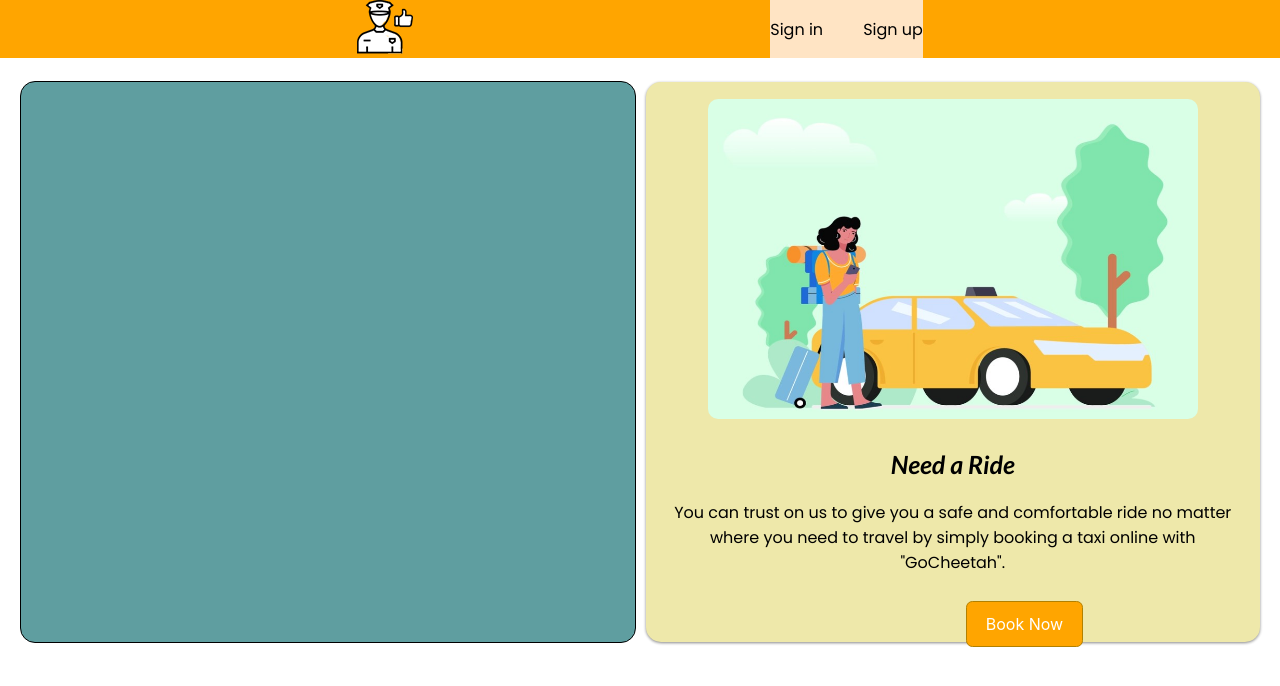
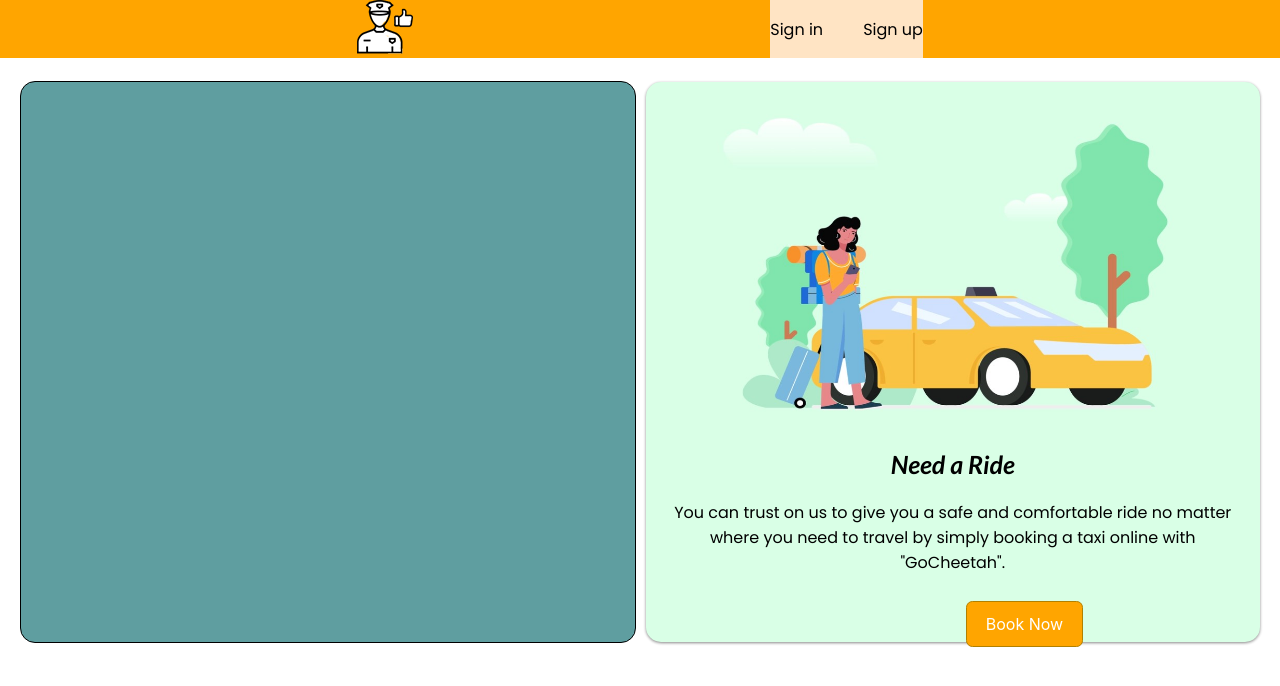
Before and after one commit to dvimukthi/cab-service-system, a React (Create React App) app: page / in a window 1280 px wide. Shown: the top 686 px of the page. Built offline with nearby package versions, Linux system fonts and the light colour scheme.

Commit message:
body part2 bg change

```diff
--- a/src/Components/HomeComponents/BodyOne/BodyOne.css
+++ b/src/Components/HomeComponents/BodyOne/BodyOne.css
@@ -18,7 +18,7 @@
 .bodyone__part2 {
     height: 35rem;
     width: 48%;
-    background: #EEE8AA;
+    background: #d9ffe6;
     border-radius: 15px;
     margin-right: 20px;
     display: flex;
@@ -54,6 +54,7 @@
     cursor: pointer;
     border: 1px solid rgb(178, 128, 0);
 }
+
 .NeedRide__btn:hover {
     background: orange;
     color: black;
```
